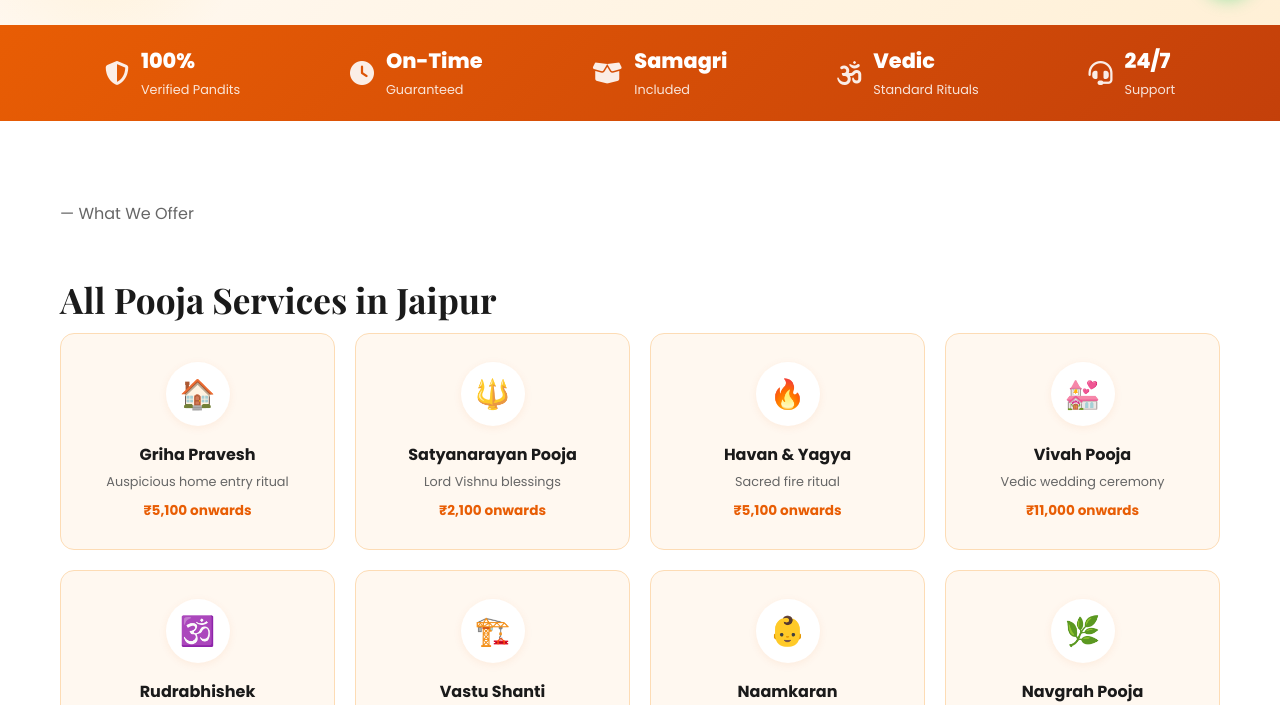
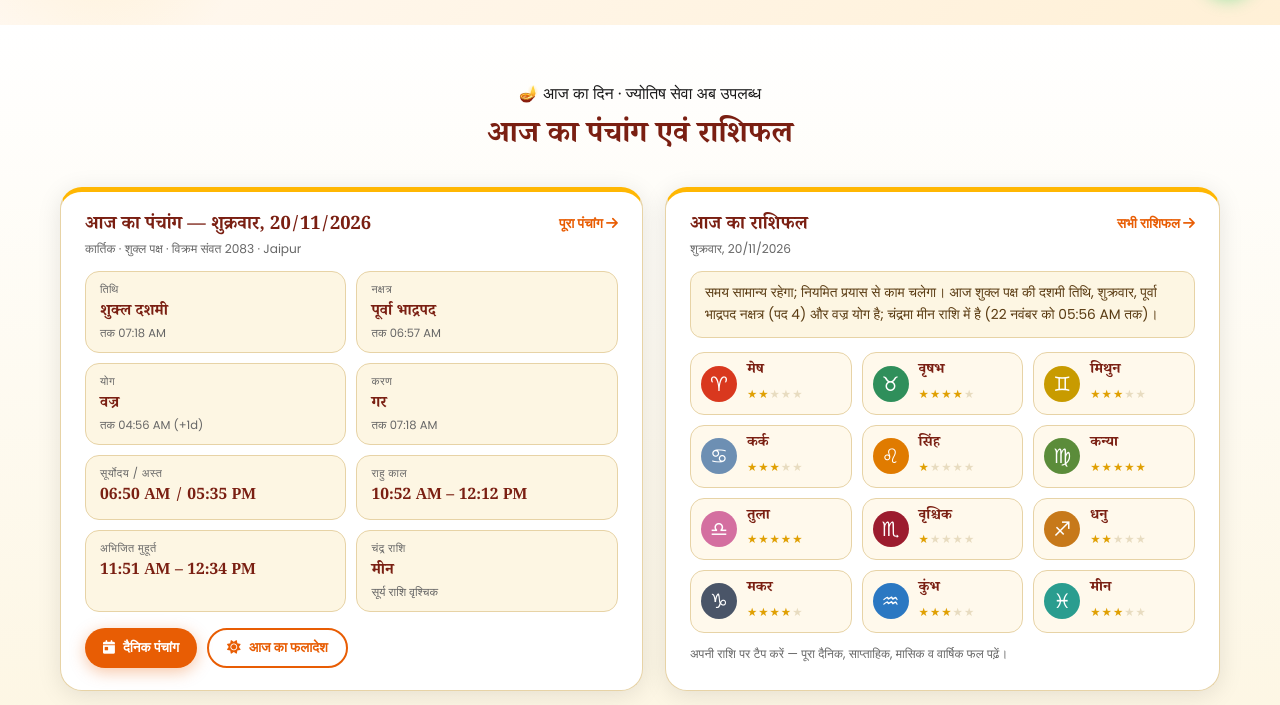
Before and after one commit to AvinashGaur/PanditSeva, a plain HTML site: page index.html in a window 1280 px wide. Shown: the part 775-1480 px from the top of the page. Drawn offline with nearby package versions, Linux system fonts and the light colour scheme.

Commit message:
Homepage: show today's Panchang and Rashifal right below the hero
Co-Authored-By: Claude Sonnet 5.5 <noreply@anthropic.com>

```diff
--- a/css/home-astro.css
+++ b/css/home-astro.css
@@ -23,3 +23,27 @@
 .ad-card .ad-tag { position: absolute; top: 12px; right: 12px; font-size: .62rem; font-weight: 700; background: linear-gradient(135deg, #FFB703, #E85D04); color: #fff; padding: 2px 9px; border-radius: 50px; }
 @media (max-width: 1000px) { .ad-grid { grid-template-columns: repeat(2, 1fr); } }
 @media (max-width: 520px) { .ad-grid { grid-template-columns: 1fr; } .astro-dash h2 { font-size: 1.6rem; } .astro-dash { padding: 50px 0; } }
+
+/* Today: Panchang + Rashifal (below hero) */
+.today-sec { background: linear-gradient(180deg, #fff 0%, #fdf6e3 100%); padding: 56px 0 50px; border-bottom: 1px solid #e7d3a6; }
+.ts-head { text-align: center; margin-bottom: 26px; }
+.ts-head h2 { font-family: 'Noto Serif Devanagari', 'Playfair Display', serif; font-size: 1.9rem; color: #7A1F12; margin-top: 8px; }
+.ts-grid { display: grid; grid-template-columns: 1.05fr 1fr; gap: 22px; align-items: stretch; }
+.ts-card { background: #fff; border: 1px solid #e7d3a6; border-top: 5px solid var(--gold); border-radius: 22px; box-shadow: var(--shadow-md); padding: 22px 24px; }
+.ts-card-top { display: flex; justify-content: space-between; align-items: flex-start; gap: 10px; margin-bottom: 14px; }
+.ts-card-top h3 { font-family: 'Noto Serif Devanagari', serif; color: #7A1F12; font-size: 1.15rem; line-height: 1.4; }
+.ts-card-top h3 small { display: block; color: var(--text-muted); font-size: .76rem; font-family: 'Poppins', sans-serif; font-weight: 400; }
+.ts-card-top a { color: var(--primary); font-weight: 600; font-size: .85rem; white-space: nowrap; }
+.ts-panchang .ad-pills { grid-template-columns: repeat(2, 1fr); }
+.ts-links { display: flex; gap: 10px; flex-wrap: wrap; margin-top: 16px; }
+.ts-day { background: #fdf6e3; border: 1px solid #e7d3a6; border-radius: 12px; padding: 10px 14px; font-size: .86rem; color: #5a3b12; line-height: 1.65; margin-bottom: 14px; }
+.ts-rgrid { display: grid; grid-template-columns: repeat(3, 1fr); gap: 10px; }
+.ts-rgrid a { display: flex; align-items: center; gap: 10px; background: #fff9ec; border: 1px solid #e7d3a6; border-radius: 14px; padding: 9px 10px; transition: var(--transition); }
+.ts-rgrid a:hover { border-color: var(--primary); transform: translateY(-2px); box-shadow: var(--shadow-sm); }
+.ts-rg { width: 36px; height: 36px; border-radius: 50%; color: #fff; display: flex; align-items: center; justify-content: center; font-size: 1.25rem; flex: none; }
+.ts-rgrid b { display: block; font-family: 'Noto Serif Devanagari', serif; color: #7A1F12; font-size: .92rem; line-height: 1.2; }
+.ts-st { color: #e0a003; font-size: .72rem; letter-spacing: 1px; white-space: nowrap; }
+.ts-st i { font-style: normal; color: #e8dcc0; }
+.ts-note { font-size: .76rem; color: var(--text-muted); margin-top: 12px; }
+@media (max-width: 900px) { .ts-grid { grid-template-columns: 1fr; } }
+@media (max-width: 480px) { .ts-rgrid { grid-template-columns: repeat(2, 1fr); } .ts-panchang .ad-pills { grid-template-columns: 1fr 1fr; } .ts-head h2 { font-size: 1.5rem; } .ts-card { padding: 18px 16px; } }
--- a/index.html
+++ b/index.html
@@ -115,6 +115,29 @@
   </div>
 </section>
 
+<!-- TODAY: PANCHANG + RASHIFAL (right below hero) -->
+<section class="today-sec" id="today">
+  <div class="container">
+    <div class="ts-head">
+      <span class="ad-eyebrow">🪔 आज का दिन · ज्योतिष सेवा अब उपलब्ध</span>
+      <h2>आज का पंचांग एवं राशिफल</h2>
+    </div>
+    <div class="ts-grid">
+      <div class="ts-card ts-panchang">
+        <div class="ts-card-top"><h3 id="adTodayTitle">आज का पंचांग</h3><a href="panchang.html">पूरा पंचांग <i class="fas fa-arrow-right"></i></a></div>
+        <div class="ad-pills" id="adTodayBody"></div>
+        <div class="ts-links"><a href="panchang.html" class="btn btn-primary btn-sm"><i class="fas fa-calendar-day"></i> दैनिक पंचांग</a><a href="faladesh.html" class="btn btn-outline btn-sm"><i class="fas fa-sun"></i> आज का फलादेश</a></div>
+      </div>
+      <div class="ts-card ts-rashi">
+        <div class="ts-card-top"><h3>आज का राशिफल <small id="tsRashiDate"></small></h3><a href="rashifal.html">सभी राशिफल <i class="fas fa-arrow-right"></i></a></div>
+        <p class="ts-day" id="tsDaySummary"></p>
+        <div class="ts-rgrid" id="tsRashiGrid"></div>
+        <p class="ts-note">अपनी राशि पर टैप करें — पूरा दैनिक, साप्ताहिक, मासिक व वार्षिक फल पढ़ें।</p>
+      </div>
+    </div>
+  </div>
+</section>
+
 <!-- TRUST BAR -->
 <div class="trust-bar">
   <div class="container">
@@ -176,10 +199,6 @@
       <span class="ad-eyebrow">🪔 ज्योतिष सेवा · Vedic Astrology</span>
       <h2>पंचांग, राशिफल, कुंडली एवं गुण मिलान</h2>
       <p class="ad-sub">वास्तविक खगोलीय गणना (लाहिरी अयनांश) पर आधारित वैदिक ज्योतिष — एक ही स्थान पर</p>
-    </div>
-    <div class="ad-today" id="adToday">
-      <div class="ad-today-top"><h3 id="adTodayTitle">आज का पंचांग</h3><a href="panchang.html">पूरा पंचांग देखें <i class="fas fa-arrow-right"></i></a></div>
-      <div class="ad-pills" id="adTodayBody"></div>
     </div>
     <div class="ad-grid">
       <a class="ad-card" href="panchang.html"><div class="ad-ic"><i class="fas fa-calendar-day"></i></div><h4>दैनिक पंचांग</h4><p>तिथि, नक्षत्र, योग, करण, राहु काल, चौघड़िया — अपने शहर के अनुसार।</p></a>
@@ -584,6 +603,7 @@ document.querySelectorAll('a[href^="#"]').forEach(a => {
 </script>
 <script src="js/astro.js"></script>
 <script src="js/panchang-engine.js"></script>
+<script src="js/gochar.js"></script>
 <script src="js/jy-common.js"></script>
 <script src="js/home-astro.js"></script>
 </body>
--- a/js/home-astro.js
+++ b/js/home-astro.js
@@ -1,28 +1,49 @@
-/* Homepage: live "आज का पंचांग" strip (computed in-browser for Jaipur / the visitor's remembered city). */
+/* Homepage: live "आज का पंचांग" + "आज का राशिफल" (all computed in-browser, nothing hard-coded). */
 (function () {
   'use strict';
   function pad(n) { return (n < 10 ? '0' : '') + n; }
+  function stars(n) { return '<span class="ts-st">' + new Array(n + 1).join('★') + '<i>' + new Array(6 - n).join('★') + '</i></span>'; }
   function render() {
-    var box = document.getElementById('adToday');
-    if (!box || !window.Panchang || !window.Astro) return;
+    var body = document.getElementById('adTodayBody');
+    if (!body || !window.Panchang || !window.Astro) return;
     var city = (window.JY && JY.lastCity && JY.lastCity()) || { name: 'Jaipur', lat: 26.9124, lon: 75.7873, tz: 'Asia/Kolkata' };
     var t = new Date(), y = t.getFullYear(), m = t.getMonth() + 1, d = t.getDate();
-    var tz = (window.JY && JY.cityTz) ? JY.cityTz(city, y, m, d, 12, 0) : 5.5;
+    var tzh = (window.JY && JY.cityTz) ? JY.cityTz(city, y, m, d, 12, 0) : 5.5;
     var p;
-    try { p = Panchang.compute({ y: y, m: m, d: d, lat: city.lat, lon: city.lon, tz: tz }); } catch (e) { box.style.display = 'none'; return; }
-    if (!p || p.error) { box.style.display = 'none'; return; }
+    try { p = Panchang.compute({ y: y, m: m, d: d, lat: city.lat, lon: city.lon, tz: tzh }); } catch (e) { return; }
+    if (!p || p.error) return;
     var f = Panchang.fmtHM;
     function pill(k, v, s) { return '<div class="ad-pill"><small>' + k + '</small><b>' + v + '</b>' + (s ? '<span>' + s + '</span>' : '') + '</div>'; }
-    var masaTxt = (p.masa.adhika ? 'अधिक ' : '') + p.masa.purnimanta + ' · ' + p.paksha + ' पक्ष';
-    document.getElementById('adTodayBody').innerHTML =
-      pill('तिथि', p.tithi.name, 'तक ' + f(p.tithi.end)) +
+    body.innerHTML =
+      pill('तिथि', p.paksha + ' ' + p.tithi.name, 'तक ' + f(p.tithi.end)) +
       pill('नक्षत्र', p.nakshatra.name, 'तक ' + f(p.nakshatra.end)) +
       pill('योग', p.yoga.name, 'तक ' + f(p.yoga.end)) +
+      pill('करण', p.karana.name, 'तक ' + f(p.karana.end)) +
       pill('सूर्योदय / अस्त', f(p.sunrise) + ' / ' + f(p.sunset)) +
       pill('राहु काल', f(p.rahu.start) + ' – ' + f(p.rahu.end)) +
-      pill('अभिजित मुहूर्त', f(p.abhijit.start) + ' – ' + f(p.abhijit.end));
+      pill('अभिजित मुहूर्त', f(p.abhijit.start) + ' – ' + f(p.abhijit.end)) +
+      pill('चंद्र राशि', p.moonRashi, 'सूर्य राशि ' + p.sunRashi);
+    var masaTxt = (p.masa.adhika ? 'अधिक ' : '') + p.masa.purnimanta + ' · ' + p.paksha + ' पक्ष';
     document.getElementById('adTodayTitle').innerHTML = 'आज का पंचांग — ' + p.date.vara + ', ' + pad(d) + '/' + pad(m) + '/' + y +
       '<small>' + masaTxt + ' · विक्रम संवत ' + p.samvat.vikram + ' · ' + city.name + '</small>';
+
+    // Rashifal (transit-based, from gochar.js)
+    var grid = document.getElementById('tsRashiGrid');
+    if (!grid || !window.Gochar) return;
+    var iso = y + '-' + pad(m) + '-' + pad(d);
+    var gc = { name: city.name, lat: city.lat, lon: city.lon, tz: tzh };
+    try {
+      var day = Gochar.dayLevel({ y: y, m: m, d: d }, gc, p);
+      if (day && !day.error) document.getElementById('tsDaySummary').textContent = day.summary + ' ' + (day.context || '');
+      document.getElementById('tsRashiDate').textContent = p.date.vara + ', ' + pad(d) + '/' + pad(m) + '/' + y;
+      var h = '';
+      Gochar.RASHI.forEach(function (rs, i) {
+        var r = Gochar.daily({ y: y, m: m, d: d }, i, { city: gc, panchang: p });
+        if (r.error) return;
+        h += '<a href="rashi.html?r=' + rs.slug + '&p=day&d=' + iso + '"><span class="ts-rg" style="background:' + rs.color + '">' + rs.glyph + '</span><span><b>' + rs.hi + '</b>' + stars(r.stars.general) + '</span></a>';
+      });
+      grid.innerHTML = h;
+    } catch (e) { var box = document.querySelector('.ts-rashi'); if (box) box.style.display = 'none'; }
   }
   if (document.readyState === 'loading') document.addEventListener('DOMContentLoaded', render); else render();
 })();
```
